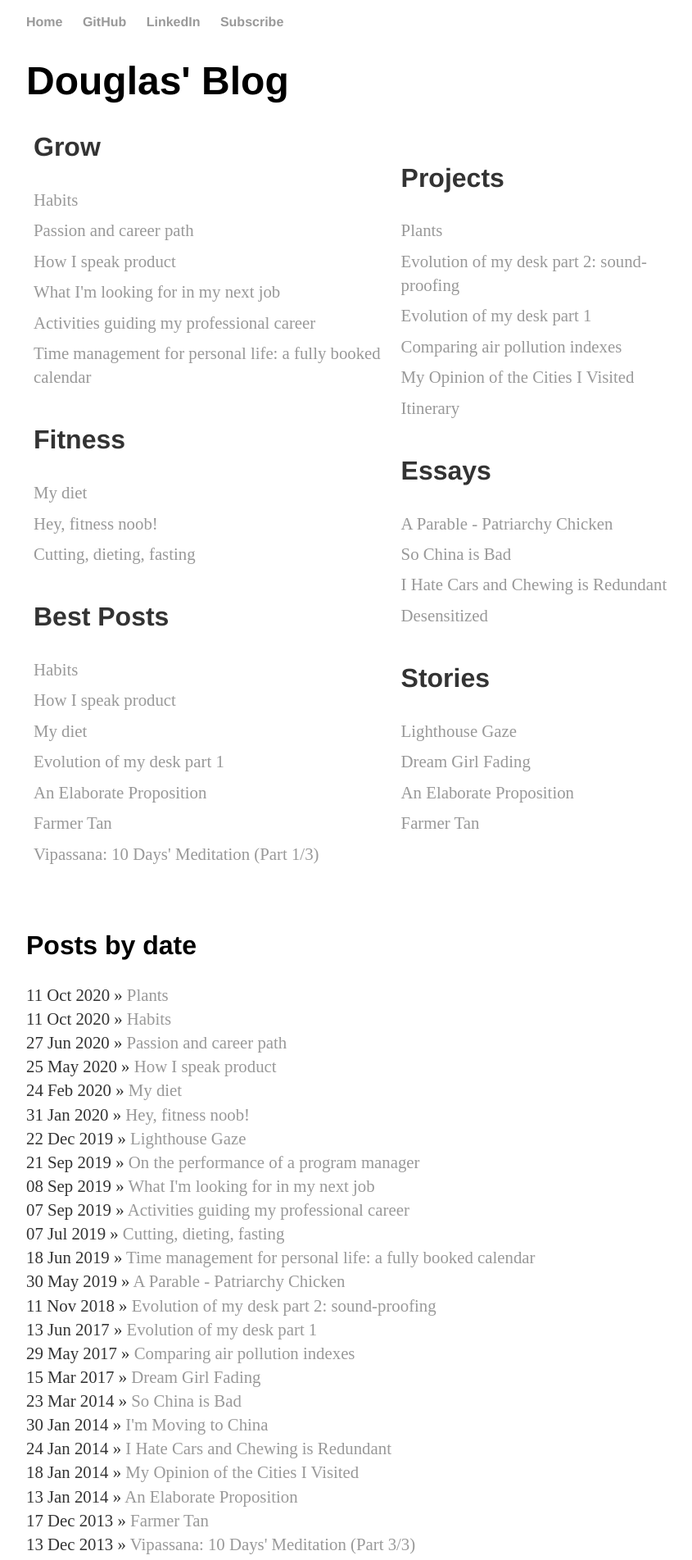
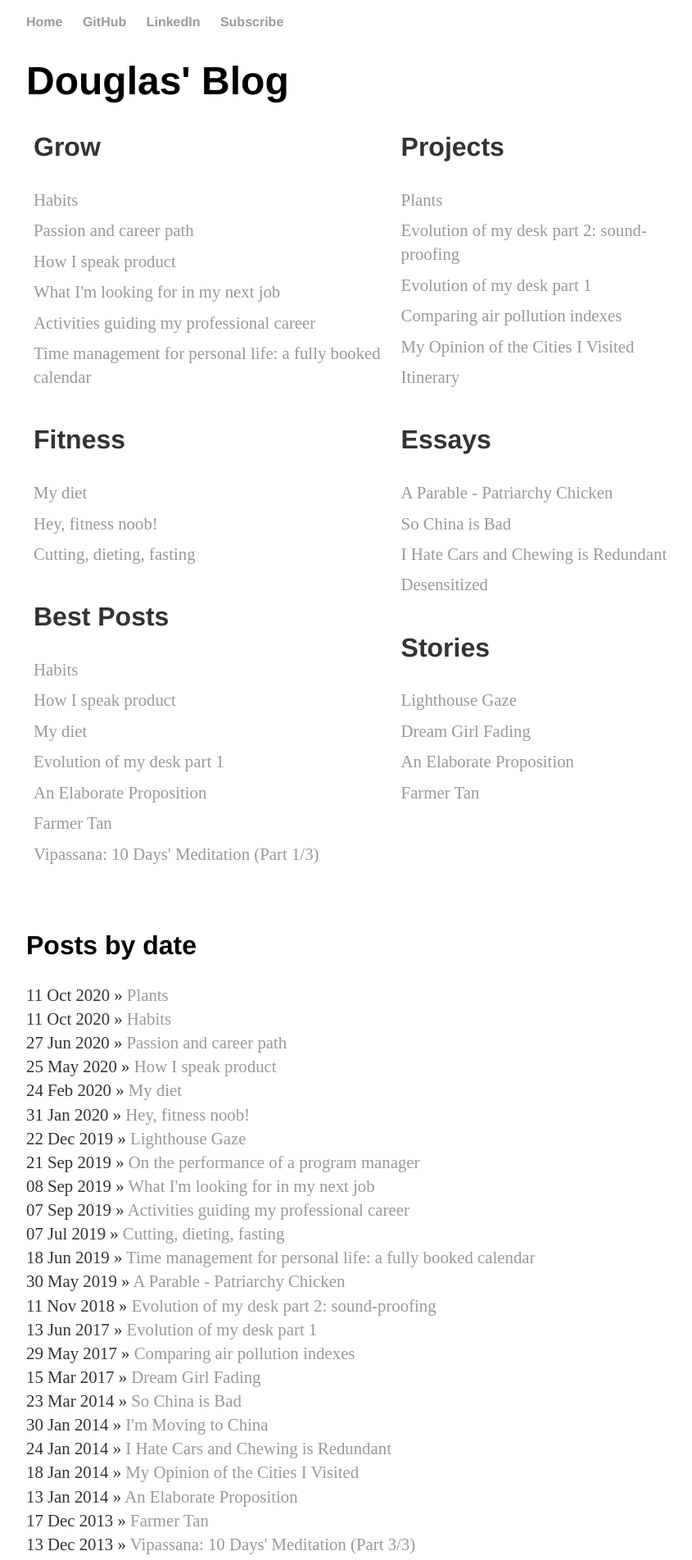
Before and after one commit to curiousest/curiousest.github.io, a Jekyll site: the page built from index.html, in a window 1280 px wide. Shown: the top 1903 px of the page at 82% size, without its empty margins (208-1053 px from the left). Built offline with Jekyll 4.4.1, drawn with Linux system fonts in a browser that asks for light colours.

Commit message:
Align front page articles.

```diff
--- a/index.html
+++ b/index.html
@@ -35,7 +35,7 @@ title: Douglas' Blog
 		</ul>
 
 	  </td>
-	  <td>
+	  <td style="vertical-align:top">
 
 		<h2>Projects</h2>
 		<ul class="posts">
```
